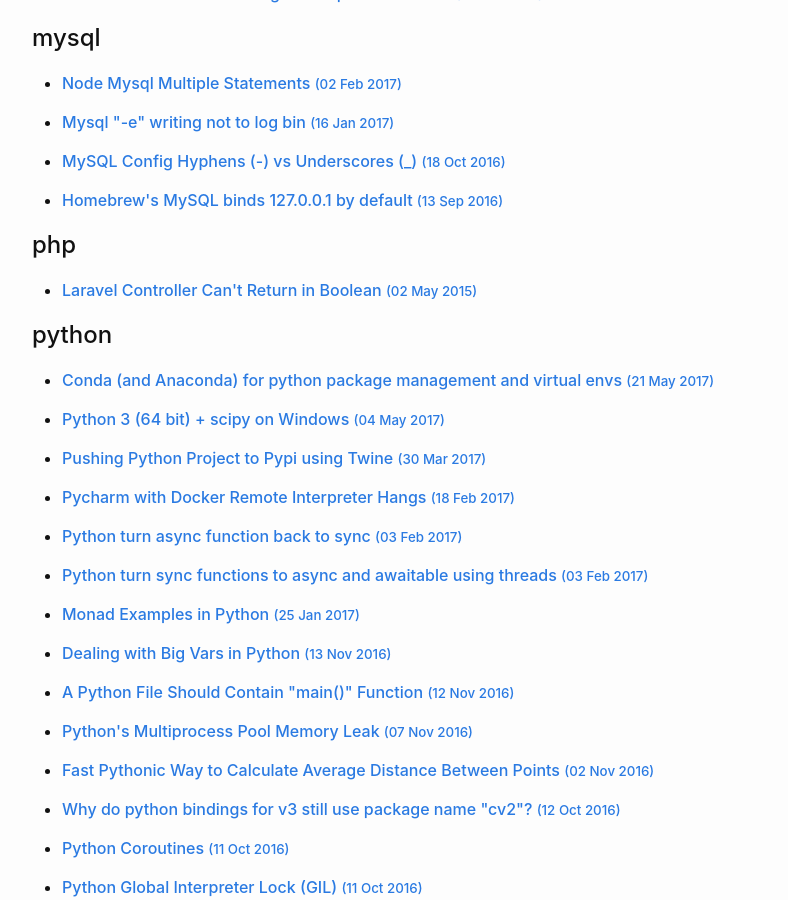
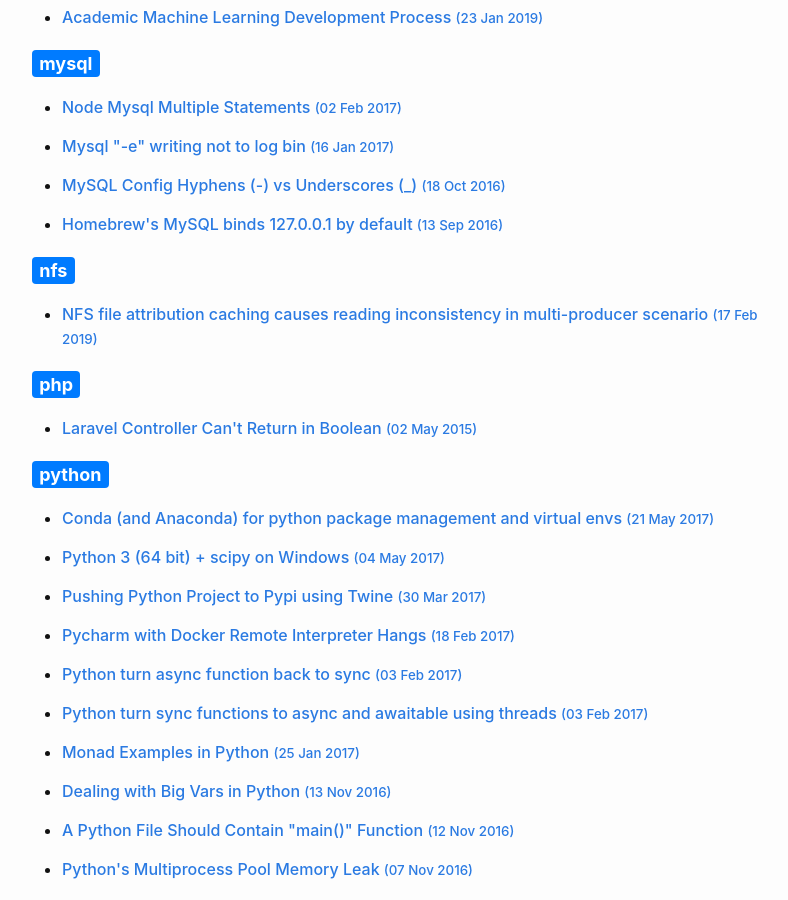
Before and after one commit to phizaz/test-ci, a Jekyll site: the page built from tags.html, in a window 1280 px wide and 900 px high, scrolled down 3178 px. Shown: the whole window, without its empty margins (238-1026 px from the left). Built offline with Jekyll 4.4.1, drawn with Linux system fonts in a browser that asks for light colours; some of the changed lines change nothing that is shown.

Commit message:
- update visual tags page

````diff
--- /dev/null
+++ b/_posts/2019-02-17-nfs-read-inconsistencies.md
@@ -0,0 +1,24 @@
+---
+layout: post
+title: NFS file attribution caching causes reading inconsistency in multi-producer scenario
+categories: dev
+tags: nfs
+---
+
+With two producers e.g. local and remote producers, the changes made locally might need time to be acknowledged by the remote.
+
+Even without file caching this could still be a problem, I experience this first-hand while using Python. I think Python might use some kind of file attribute to determine file updates. NFS has this which is called "attribute caching".
+
+If you mount NFS with the option `actimeo`, it enables this attribute caching mechanism. To disable it consider using `noac` option.
+
+There is a [mention](https://blogs.sap.com/2015/11/20/performance-impact-of-disabling-nfs-attribute-caching/) about performance degradation of `noac` option. The source suggests that `actimeo=0` has lower performance impact comparing to `noac` .
+
+Personally, I see `noac` and `actimeo=0` to be too much a drag on performance. I now use `actimeo=3` (3 seconds) and see a much lower drag.
+
+[Reference](https://www.digitalocean.com/community/tutorials/how-to-set-up-an-nfs-mount-on-ubuntu-16-04) NFS mounting configuration in fstab:
+
+```
+203.0.113.0:/home       /nfs/home      nfs auto,nofail,noatime,nolock,intr,tcp,actimeo=1800 0 0
+```
+
+[**NFS client documentation**](https://linux.die.net/man/5/nfs)
--- a/tags.html
+++ b/tags.html
@@ -43,7 +43,7 @@
 <h2>All Tags</h2>
 <p>
 {% for tag in tags %}
-	<a href="#{{ tag | slugify }}"> {{ tag }} </a>
+	<a href="#{{ tag | slugify }}"><span class="badge badge-secondary">{{tag}}</span></a>
 {% endfor %}
 </p>
 
@@ -55,7 +55,7 @@
 =======================
 {% endcomment %}
 {% for tag in tags %}
-	<h2 id="{{ tag | slugify }}">{{ tag }}</h2>
+	<h2 id="{{ tag | slugify }}"><span class="badge badge-primary">{{ tag }}</span></h2>
 	<ul>
 	 {% for post in site.posts %}
 		 {% if post.tags contains tag %}
````
